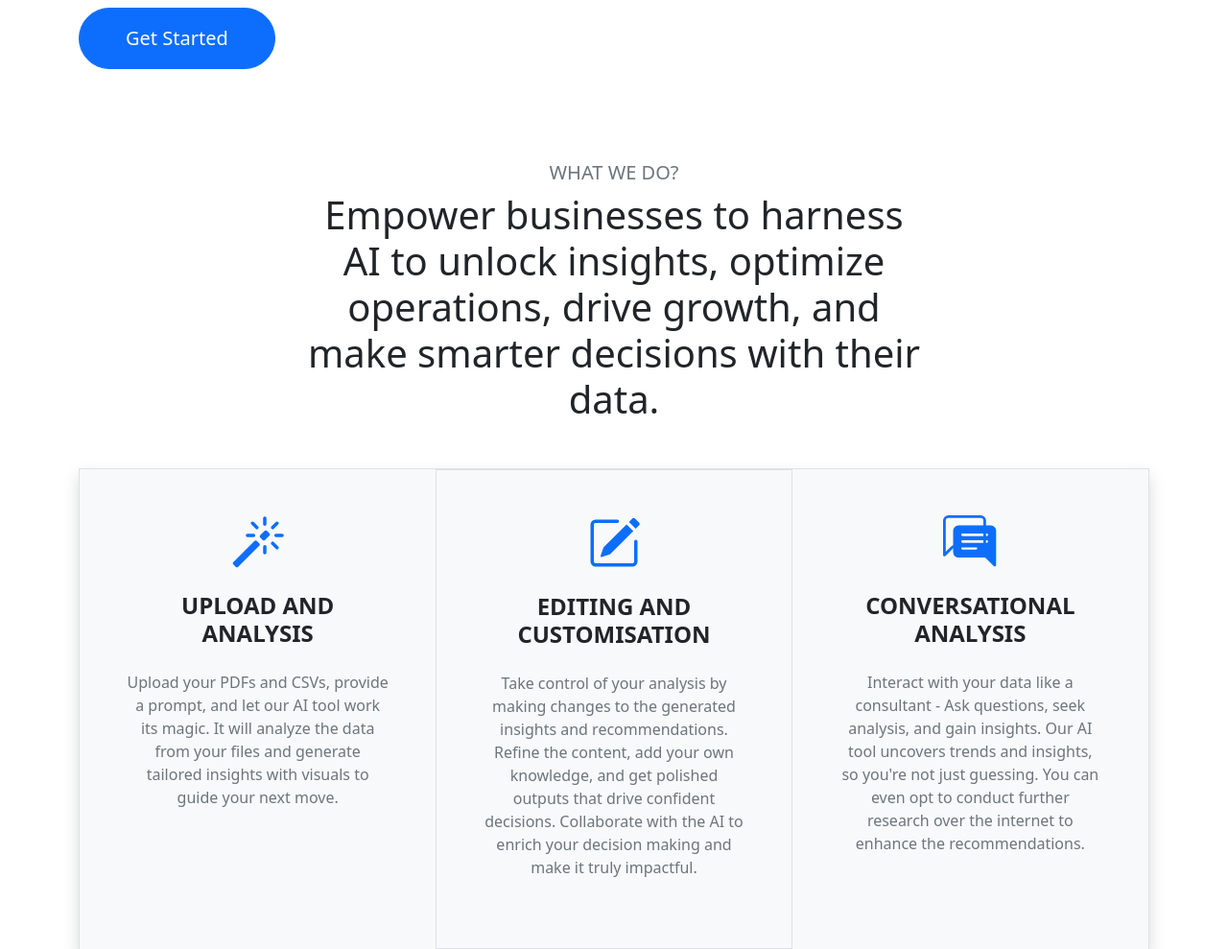
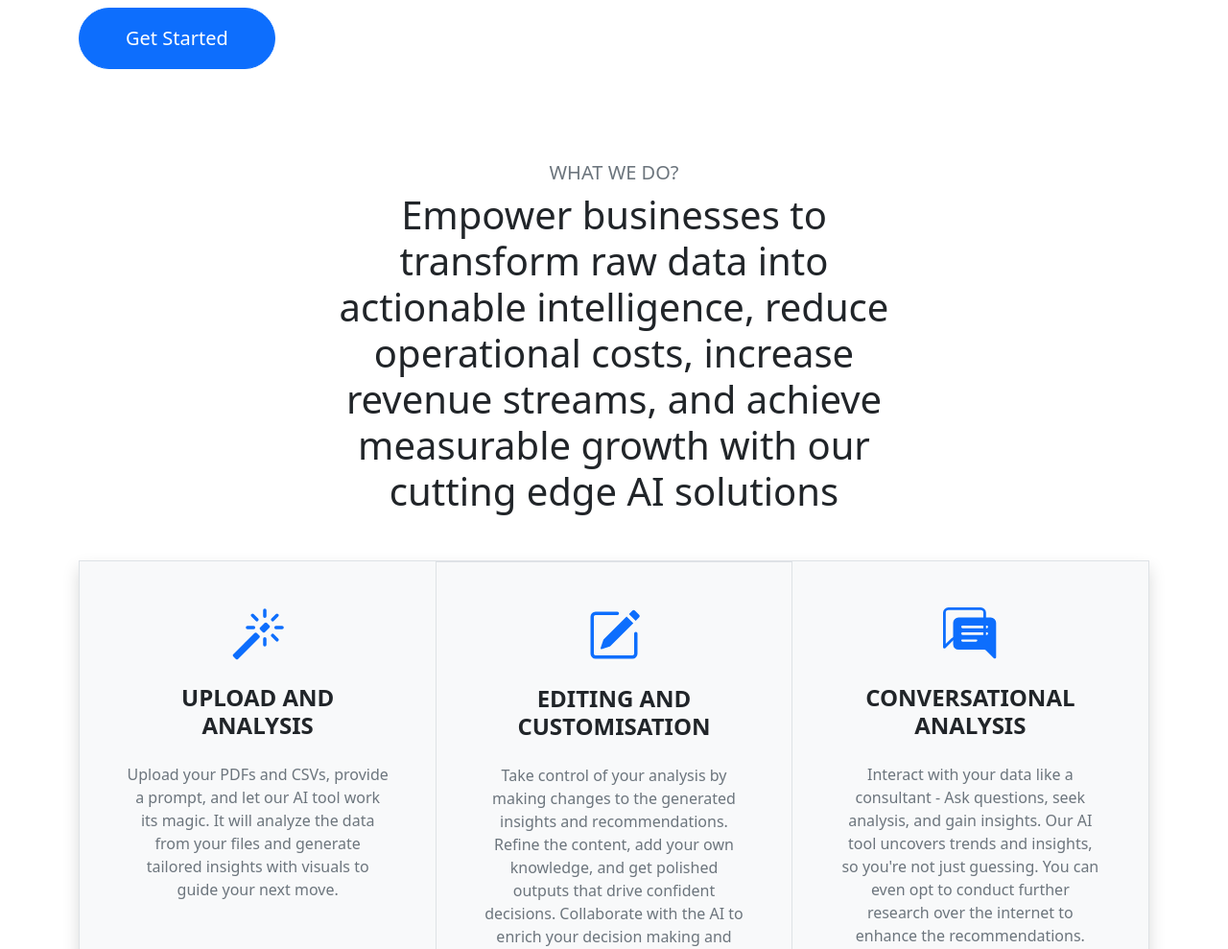
Before and after one commit to TrusttyReporter/Trustty-Reporter-FrontEnd, a Flask app: page / in a window 1280 px wide. Shown: the part 808-1797 px from the top of the page at 96% size. Run offline with Flask 3, Linux system fonts and the light colour scheme; some libraries are stand-ins or nearby versions.

Commit message:
Updated landing page to be in line with new AI consultant messaging

```diff
--- a/app/templates/landing.html
+++ b/app/templates/landing.html
@@ -41,7 +41,7 @@
                 <div class="col-12 col-lg-6 order-1 order-lg-0">
                     <h2 class="display-2 fw-bold mb-3">Make Smarter Business Decisions with AI-Powered Insights</h2>
                     <p class="fs-2 mb-5">
-                        Overwhelmed by data or relying on intuition? Our AI transforms <span id="data-type" class="text-center"><span class="data-text">PDF</span></span> into clear strategies at the click of a button
+                        Overwhelmed by data or relying on intuition? Our AI transforms your <span id="data-type" class="text-center"><span class="data-text">PDF</span></span> data into clear strategies at the click of a button
                         <!-- Transform your <span id="data-type" class="text-center"><span class="data-text">PDF</span></span> data into actionable business insights at the click of a button -->
                     </p>
                     <div class="d-grid gap-2 d-sm-flex">
@@ -75,7 +75,7 @@
             <div class="row justify-content-md-center">
                 <div class="col-12 col-md-10 col-lg-8 col-xl-7">
                     <h3 class="fs-5 mb-2 text-secondary text-center text-uppercase">What we do?</h3>
-                    <h2 class="display-6 mb-5 mb-xl-9 text-center">Empower businesses to harness AI to unlock insights, optimize operations, drive growth, and make smarter decisions with their data.</h2>
+                    <h2 class="display-6 mb-5 mb-xl-9 text-center">Empower businesses to transform raw data into actionable intelligence, reduce operational costs, increase revenue streams, and achieve measurable growth with our cutting edge AI solutions</h2>
                 </div>
             </div>
         </div>
```
